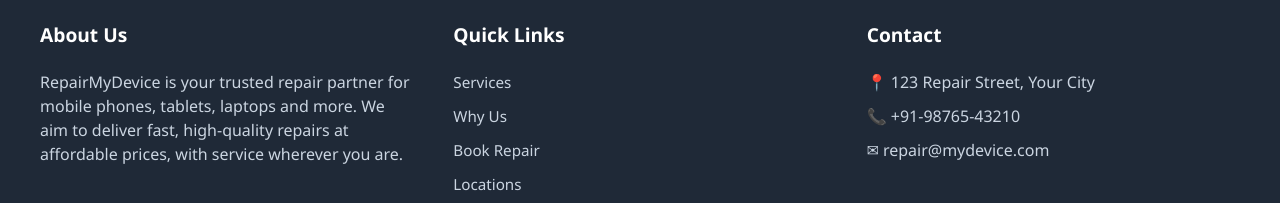
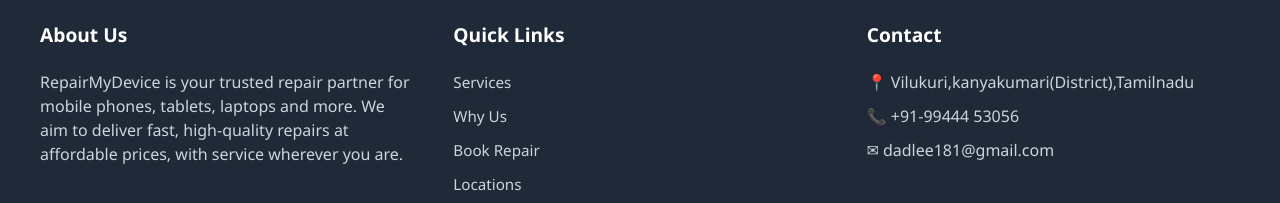
Before and after one commit to Ajish2000/my-first, a plain HTML site: page index.html in a window 1280 px wide. Shown: the part 3787-3990 px from the top of the page. Drawn offline with Linux system fonts and the light colour scheme; files whose address does not match are found by name.

Commit message:
Address change

```diff
--- a/index.html
+++ b/index.html
@@ -453,9 +453,9 @@
       <div class="footer-col">
         <h3>Contact</h3>
         <ul>
-          <li>📍 123 Repair Street, Your City</li>
-          <li>📞 +91-98765-43210</li>
-          <li>✉ repair@mydevice.com</li>
+          <li>📍 Vilukuri,kanyakumari(District),Tamilnadu</li>
+          <li>📞 +91-99444 53056</li>
+          <li>✉ dadlee181@gmail.com</li>
         </ul>
       </div>
     </div>
```
